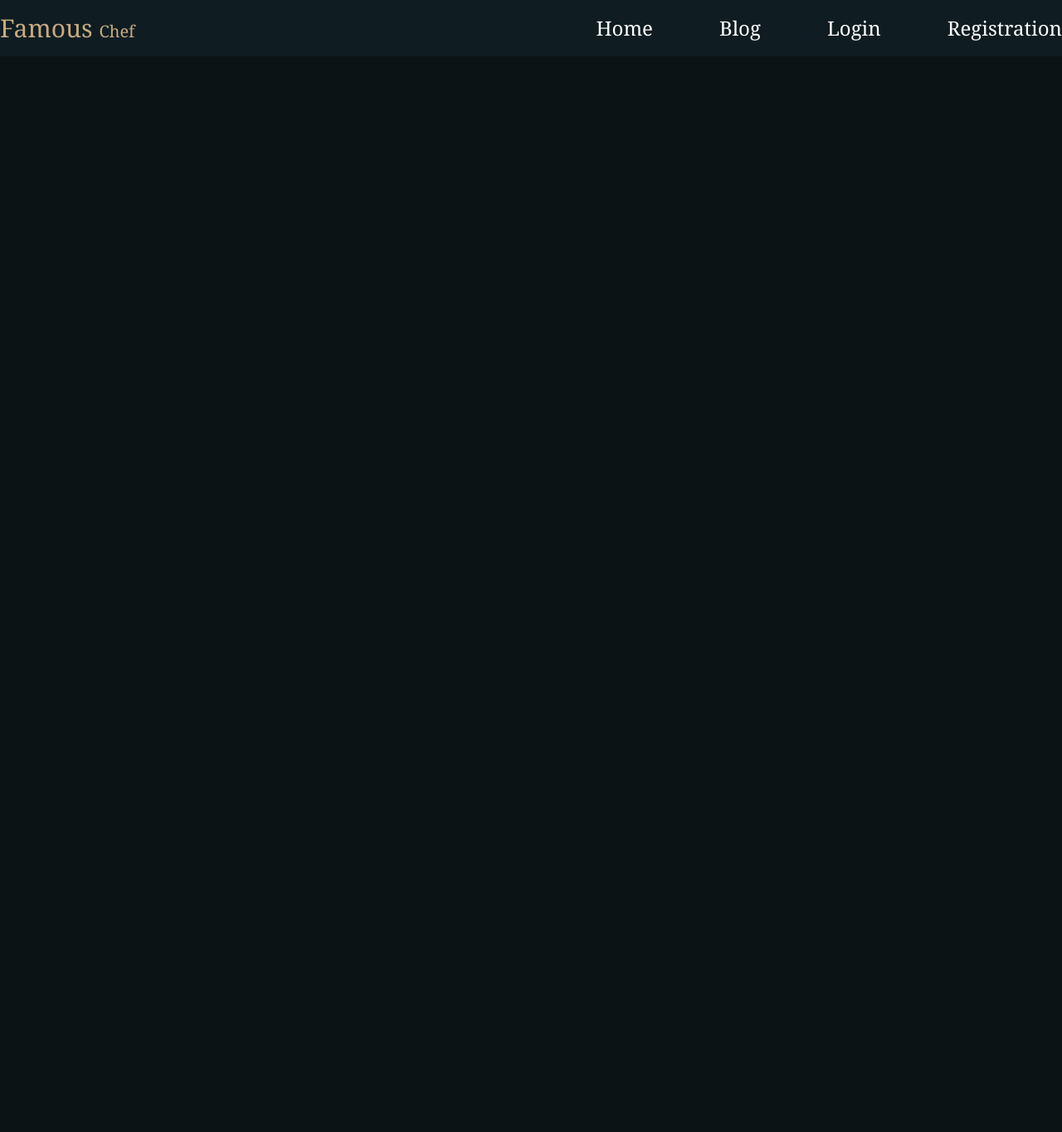
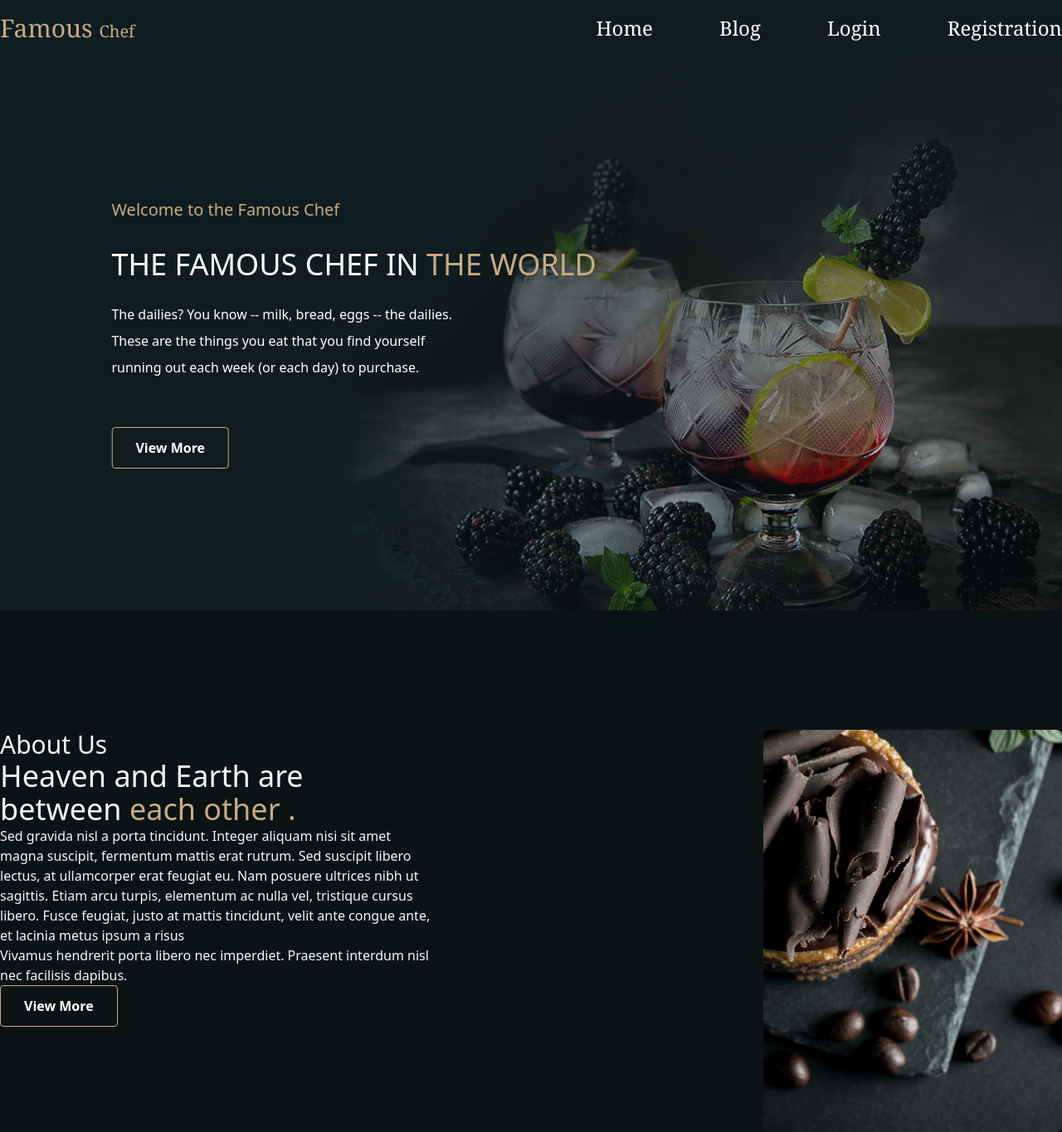
Before and after one commit to coders-rabbi/famous-chef-client, a React (Vite) app: page / in a window 1280 px wide. Shown: the whole page at 83% size. Before the commit the page ends 800 px from the top, so only its background shows below. Built offline with nearby package versions, Linux system fonts and the light colour scheme; no server answers.

Commit message:
banner section complete!

```diff
--- /dev/null
+++ b/src/components/About/About.jsx
@@ -0,0 +1,32 @@
+import React from 'react';
+import about1 from '../../assets/about-01.png'
+
+const About = () => {
+    return (
+        <div className='mt-36 flex'>
+            <div className='container'>
+                <h1 className='text-3xl'>About Us</h1>
+                <h1 className='text-4xl'>Heaven and Earth are <br />
+                    between <span className='text-logo-color'>each other .</span>
+                </h1>
+                <p>Sed gravida nisl a porta tincidunt. Integer aliquam nisi sit amet <br />
+                    magna suscipit, fermentum mattis erat rutrum. Sed suscipit libero <br />
+                    lectus, at ullamcorper erat feugiat eu. Nam posuere ultrices nibh ut <br />
+                    sagittis. Etiam arcu turpis, elementum ac nulla vel, tristique cursus <br />
+                    libero. Fusce feugiat, justo at mattis tincidunt, velit ante congue ante, <br />
+                    et lacinia metus ipsum a risus <br />
+                    Vivamus hendrerit porta libero nec imperdiet. Praesent interdum nisl <br />
+                    nec facilisis dapibus.
+                </p>
+                <button class="bg-transparent hover:bg-logo-color text-white font-semibold hover:text-white py-3 px-7 border border-logo-color hover:border-transparent rounded">
+                    View More
+                </button>
+            </div>
+            <div>
+                <img src={about1} alt="" />
+            </div>
+        </div>
+    );
+};
+
+export default About;
--- a/src/components/Header/Header.jsx
+++ b/src/components/Header/Header.jsx
@@ -3,7 +3,7 @@ import { Link } from 'react-router-dom';
 
 const Header = () => {
     return (
-        <div className='bg-header-bg'>
+        <div className='bg-header-bg shadow-lg'>
             <nav className='flex items-center justify-between container mx-auto py-4'>
                 <h1 className='text-3xl font-serif text-logo-color'>Famous <small className='text-xl'>Chef</small></h1>
                 <div className='text-white'>
--- a/src/components/Home/Home.jsx
+++ b/src/components/Home/Home.jsx
@@ -1,21 +1,35 @@
 import React, { useEffect, useState } from 'react';
 import { useLoaderData } from 'react-router-dom';
+import banner from '../../assets/banner-01.png'
+import About from '../About/About';
 
 const Home = () => {
     const [chef, setChef] = useState([]);
 
 
 
-    useEffect(() =>{
+    useEffect(() => {
 
 
         fetch('https://famous-chef-server-coders-rabbi.vercel.app/famous-chef')
-        .then(res => res.json())
-        .then(data => console.log(data))
-    },[])
+            .then(res => res.json())
+            .then(data => console.log(data))
+    }, [])
     return (
-        <div className='container'>
-
+        <div className='container mx-auto'>
+            <div className='relative'>
+                <img className='w-fit' src={banner} alt="" />
+                {/* <h1 className='absolute text-5xl text-white top-1/3 left-1/3 -translate-x-1/2 -translate-y-1/2 '>Welcome To Famous Chef</h1> */}
+                <div className='absolute text-white top-1/2 left-1/3 -translate-x-1/2 -translate-y-1/2'>
+                    <h1 className='text-logo-color text-xl mb-8'>Welcome to the Famous Chef</h1>
+                    <h1 className='text-4xl mb-6'>THE FAMOUS CHEF IN <span className='text-logo-color'>THE WORLD</span></h1>
+                    <p className='leading-8 mb-14'>The dailies? You know -- milk, bread, eggs -- the dailies. <br />These are the things you eat that you find yourself <br />running out each week (or each day) to purchase. </p>
+                    <button class="bg-transparent hover:bg-logo-color text-white font-semibold hover:text-white py-3 px-7 border border-logo-color hover:border-transparent rounded">
+                        View More
+                    </button>
+                </div>
+            </div>
+                <About></About>
         </div>
     );
 };
--- a/tailwind.config.js
+++ b/tailwind.config.js
@@ -10,6 +10,8 @@ export default {
         'header-bg': '#0F1D22',
         'logo-color':'#c9ab81',
       },
+      container: {
+      },
     },
   },
   plugins: [],
```
